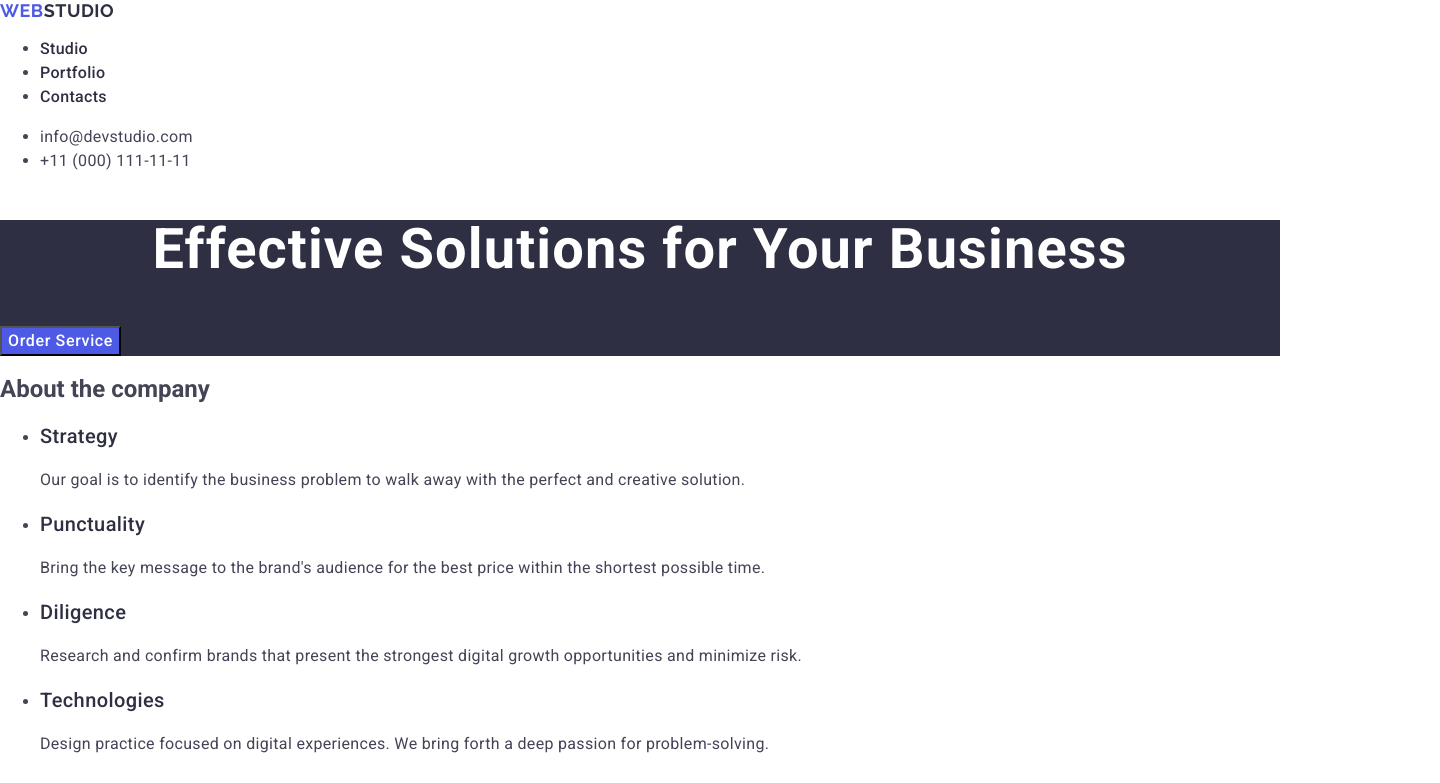
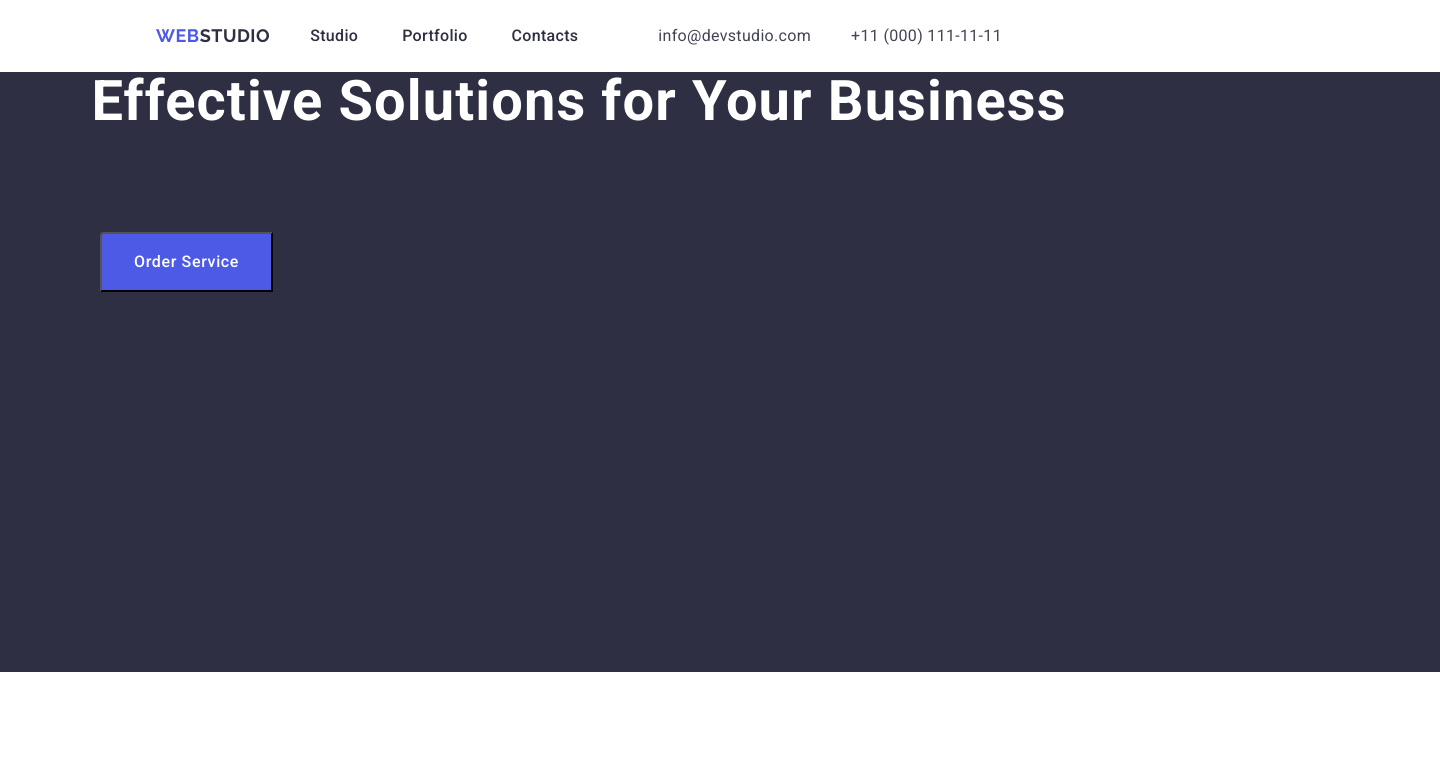
Before and after one commit to Larisagabriela329/goit-markup-hw-03, a plain HTML site: page index.html in a window 1280 px wide. Shown: the top 783 px of the page, 1440 px wide, since content can reach past the window. Drawn offline with nearby package versions, Linux system fonts and the light colour scheme.

Commit message:
First commit

```diff
--- a/css/styles.css
+++ b/css/styles.css
@@ -1,8 +1,52 @@
+ul {
+    padding-inline-start: 0;
+    margin-block-start: 0;
+    margin-block-end: 0;
+    /* margin: 0;
+    padding: 0; */
+    list-style-type: none;
+  }
+
+  h1,
+  h2,
+  h3,
+  p {
+    margin-block-start: 0;
+    margin-block-end: 0;
+    /* margin: 0; */
+  }
+
+  a {
+    text-decoration: none;
+    font-style: normal;
+  }
+
 body {
     font-family: "Roboto", sans-serif;
     color: #434455;
     background-color: #FFFFFF;
 }
+
+.container {
+    max-width: 1158px;
+}
+
+.header-container {
+    padding: 24px 156px;
+    display: flex;
+    justify-content: space-between;
+}
+
+.header-nav {
+    display: flex;
+    align-items: center;
+}
+
+.header-list .header-item {
+    display: inline;
+    margin-left: 40px;
+}
+
 
 .header-logo {
 font-family: "Raleway", sans-serif;
@@ -46,7 +90,18 @@ color: #404bbf;
     color: #404bbf;
 }
 
-.address {
+.address-items {
+    display: flex;
+    align-items: center;
+    column-gap: 40px;
+    justify-content: flex-end;
+}
+
+/*.address-items .address-item {
+    display: inline;
+}*/
+
+address {
     font-style: normal;
 }
 
@@ -71,6 +126,11 @@ text-decoration: none;
 .main-section {
     background-color: #2E2F42;
 opacity: 0px;
+width: 1440px;
+height: 600px;
+top: 72px;
+gap: 0px;
+opacity: 0px;
 }
 
 .main-title {
@@ -91,6 +151,10 @@ background-color:#4D5AE5;
 font-weight: 500;
 letter-spacing: 0.04em;
 cursor: pointer;
+padding: 16px 32px 16px 32px;
+border-radius: 4px 0px 0px 0px;
+opacity: 0px;
+margin: 100px;
 }
 
 .order-button:hover {
@@ -100,6 +164,17 @@ cursor: pointer;
 .order-button:focus {
     background-color: #404BBF;
 }
+
+.about-container {
+    display: flex;
+    padding-left: 156px;
+    padding-right: 156px;
+    padding-top: 120px;
+    padding-bottom: 120px;
+    gap: 24px;
+}
+
+
 
 
 .about-title {
@@ -116,6 +191,13 @@ font-weight: 400;
 line-height: 1.5;
 letter-spacing: 0.02em;
 color: #434455;
+}
+
+.team-container {
+    display: flex;
+    padding-bottom: 120px;
+    justify-content: center;
+    gap: 24px;
 }
 
 .team-section {
@@ -139,6 +221,8 @@ text-align: center;
 text-transform: capitalize;
 font-size: 36px;
 line-height: 1.11;
+padding-top: 120px;
+margin-bottom: 72px;
 }
 
 .team-subtitle {
@@ -158,6 +242,14 @@ letter-spacing: 0.02em;
 color: #434455;
 }
 
+.portofolio-container {
+    display: flex;
+    flex-wrap: wrap;
+    padding-bottom: 120px;
+    justify-content: center;
+    gap: 24px;
+}
+
 .portofolio-section ul {
     list-style-type: none;
 }
@@ -169,6 +261,8 @@ color: #434455;
     letter-spacing: 0.02em;
     text-transform: capitalize;
     color: #2e2f42;
+    padding-top: 120px;
+    margin-bottom: 72px;
 }
 
 .portofolio-item {
@@ -191,6 +285,15 @@ color: #434455;
     background-color: #2E2F42;
 }
 
+.footer-container {
+    width: 1440px;
+height: 312px;
+top: 2988px;
+gap: 0px;
+opacity: 0px;
+
+}
+
 .footer-logo {
 font-family: "Raleway", sans-serif;
 font-size: 18px;
@@ -201,6 +304,8 @@ text-align: left;
 color: #4D5AE5;
 text-transform: uppercase;
 text-decoration: none;
+padding-top: 100px;
+padding-left: 156px;
 }
 
 .logo-studio-footer {
@@ -222,4 +327,6 @@ font-weight: 400;
 line-height: 24px;
 letter-spacing: 0.02em;
 color: #F4F4FD;
+padding-top: 100px;
+padding-left: 156px;
 }
--- a/index.html
+++ b/index.html
@@ -12,29 +12,34 @@
 </head>
 <body>
     <header class="main-header">
+        <div class="container header-container">
         <nav class="header-nav">
             <a href="./index.html" class="header-logo">Web<span class="logo-studio-header">Studio</span></a>
-<ul class="header-list">
-    <li><a href="./index.html" class="header-link"> Studio</a></li>
-    <li><a href="" class="header-link"> Portfolio</a></li>
-    <li><a href="" class="header-link"> Contacts</a></li>
+
+            <ul class="header-list">
+    <li class="header-item list"><a href="./index.html" class="header-link"> Studio</a></li>
+    <li class="header-item list"><a href="" class="header-link"> Portfolio</a></li>
+    <li class="header-item list"><a href="" class="header-link"> Contacts</a></li>
 </ul>
         </nav>
-    <address class="address">
-        <ul>
+    <address class="header-address">
+        <ul class="address-items">
        <li><a href="mailto:info@devstudio.com" class="address-item"> info@devstudio.com</a></li>
        <li><a href="tel:+110001111111" class="address-item"> +11 (000) 111-11-11</a></li>
         </ul>
     </address>
+</div>
     </header>
     <main>
         <section class="main-section">
+            <div class="container main-section-container">
             <h1 class="main-title">Effective Solutions for Your Business</h1>
             <button type="button" class="order-button">Order Service</button>
+        </div>
         </section>
         <section class="about-company">
-            <h2>About the company</h2>
-            <ul>
+            <div class="container">
+            <ul class="about-container">
                 <li>
                    <h3 class="about-title">Strategy</h3>
             <p class="about-paragraph">
@@ -60,10 +65,12 @@
                     </p>
                 </li>
             </ul>
+        </div>
         </section>
         <section class="team-section">
+            <div class="container">
             <h2 class="team-title">Our Team</h2>
-            <ul>
+            <ul class="team-container">
                 <li class="team">
                     <img src="./images/ProductDesignerMark.jpg"
                     alt="Photo Product Designer Mark"
@@ -101,10 +108,12 @@
                 <p class="team-paragraph"> UI Designer</p>
                 </li>
             </ul>
+        </div>
         </section>
         <section class="portofolio-section">
+            <div class="container">
             <h2 class="portofolio-title">Our Portfolio</h2>
-            <ul>
+            <ul class="portofolio-container">
                 <li>
                     <img src="./images/BankingApp.jpg"
                     alt="Banking app photo"
@@ -160,15 +169,17 @@
                     <p class="portofolio-paragraph">Marketing</p>
                 </li>
             </ul>
-
+        </div>
         </section>
     </main>
 
     <footer class="footer-section">
+        <div class="container footer-container">
         <a href="./index.html" class="footer-logo">Web<span class="logo-studio-footer">Studio</span></a>
         <p class="footer-paragraph">
             Increase the flow of customers and sales for your business with digital marketing & growth solutions.
         </p>
+       </div>
     </footer>
 </body>
 </html>
```
